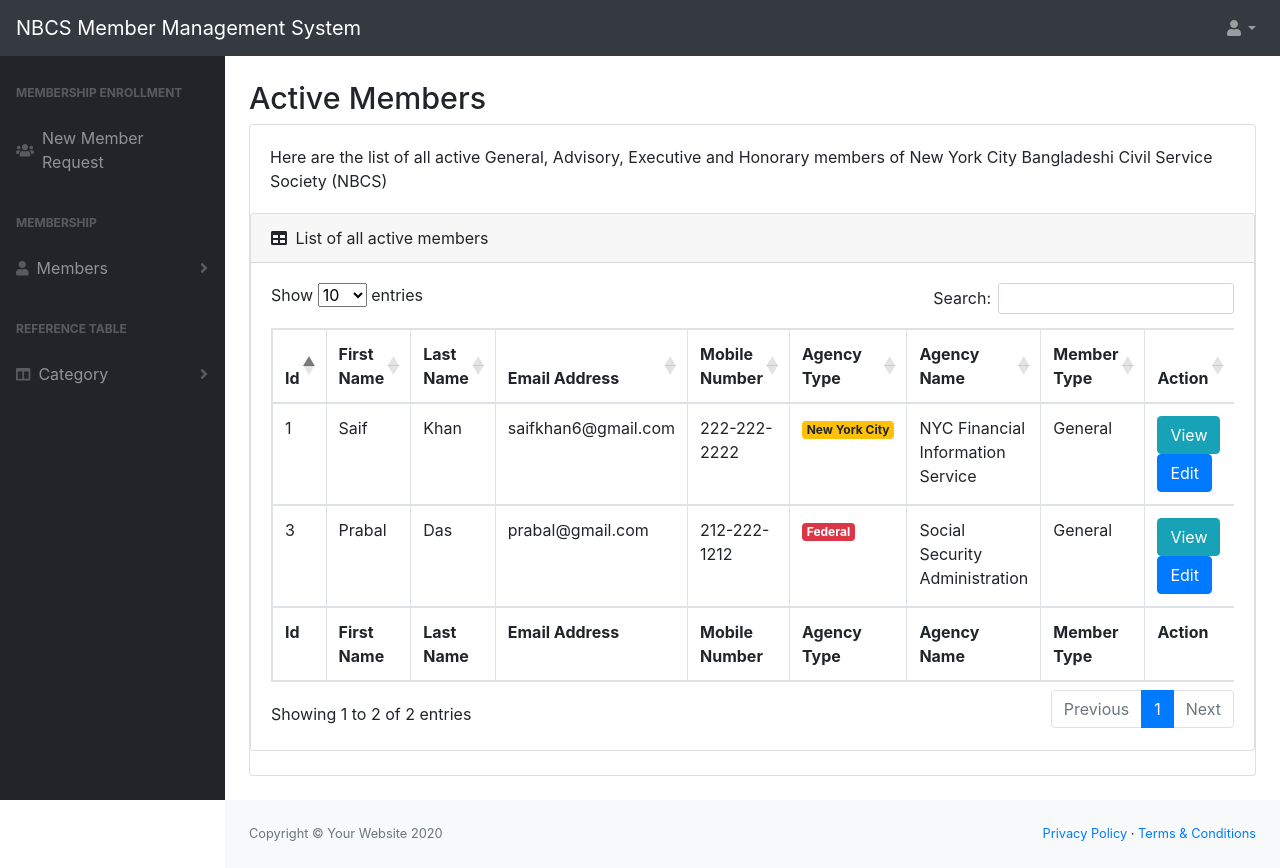
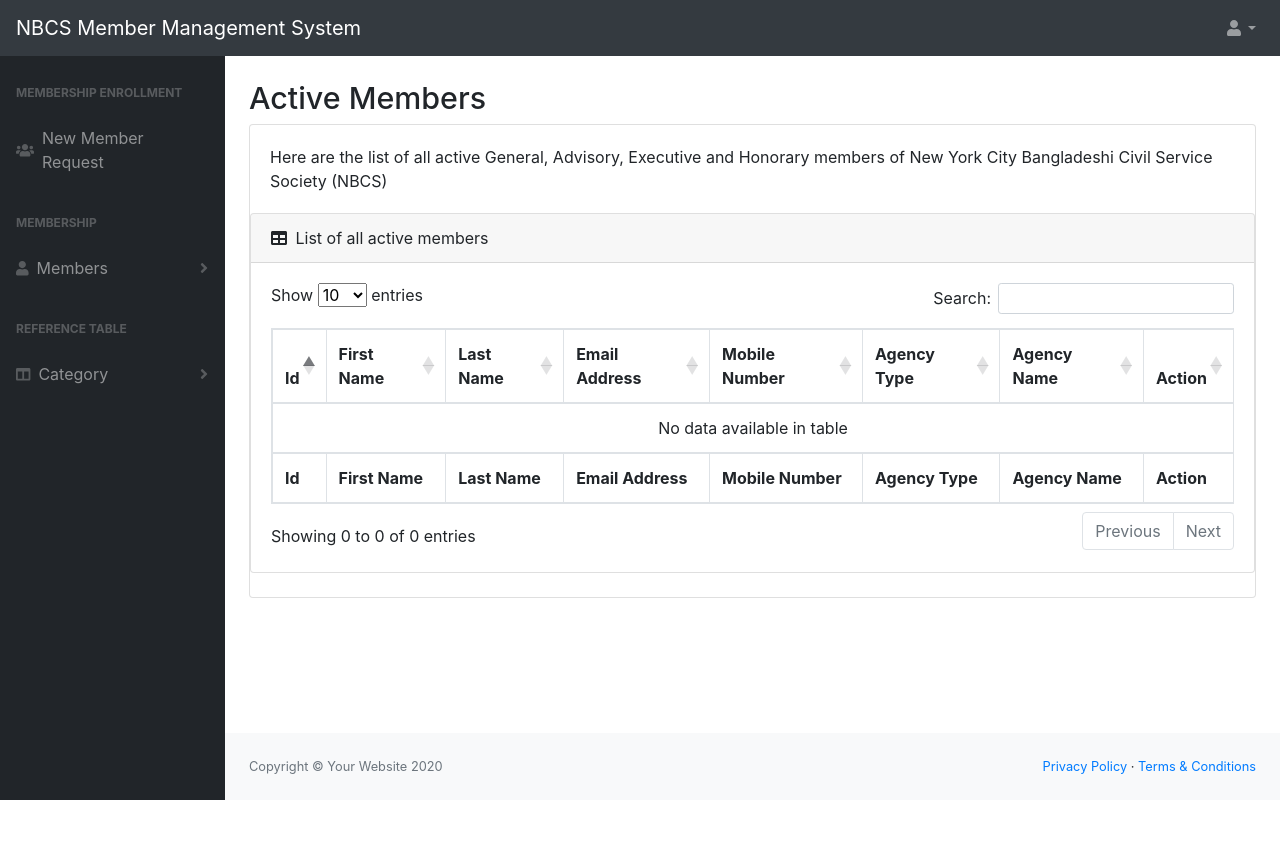
Before and after one commit to saifkhannyc/nbcsmember, a PHP site: page /nbcsmember/admin/activemembers.php in a window 1280 px wide. After the commit the page ends 800 px from the top, so only its background shows below. Run offline with PHP 8.4, Linux system fonts and the light colour scheme; data comes from the database, SQL or seed files in the repository; data that the repository does not hold is empty; some libraries are stand-ins or nearby versions.

Commit message:
Update activemembers.php

```diff
--- a/admin/activemembers.php
+++ b/admin/activemembers.php
@@ -38,7 +38,6 @@ include 'inc/header.php';
           <th>Mobile Number</th>
           <th>Agency Type</th>
           <th>Agency Name</th>
-          <th>Member Type</th>
           <th>Action</th>
          </tr>
         </thead>
@@ -51,14 +50,13 @@ include 'inc/header.php';
           <th>Mobile Number</th>
           <th>Agency Type</th>
           <th>Agency Name</th>
-          <th>Member Type</th>
           <th>Action</th>
          </tr>
         </tfoot>
         <tbody>
-         <!-- Read all Active Members -->
+         <!-- Read all Active Members in Table -->
          <?php
-          $query="SELECT member.id as ID, fname,lname, email, mnumber,agencytype.id as agencyId, agencytype,agency,jobtitle,registrationdate,memtype,memstatus FROM member LEFT JOIN agencytype on member.agencytypecode=agencytype.id LEFT JOIN memtype on member.memtypecode=memtype.id LEFT JOIN memstatus on member.memstatuscode=memstatus.id where member.memstatuscode='2' order by member.id";
+          $query="SELECT member.id as ID, fname,lname, email, mnumber,agencytype.id as agencyId, agencytype,agency,jobtitle,registrationdate,memtype,memstatus FROM member LEFT JOIN agencytype on member.agencytypecode=agencytype.id LEFT JOIN memtype on member.memtypecode=memtype.id LEFT JOIN memstatus on member.memstatuscode=memstatus.id where member.memstatuscode=3 order by member.id";
           $result11=mysqli_query($dbc,$query);
           while($row=mysqli_fetch_assoc($result11)){
             $id=$row['ID'];
@@ -95,12 +93,12 @@ include 'inc/header.php';
            <?php } ?>
           </td>
           <td><?php echo $agency;?></td>
-          <td><?php echo $memtype;?></td>
+          <!-- <td><?php echo $memtype;?></td> -->
           <td>
-           <a href="index.php?viewId=<?php echo $id; ?>" type="button" class="btn btn-info" data-toggle="modal"
-            data-target="#myModals">View</a>
-           <a href="" type="button" class="btn btn-primary" data-toggle="modal"
-            data-target="#myModal<?php echo $id; ?>">Edit</a>
+           <a href="index?viewId=<?php echo $id; ?>" type="button" class="btn btn-info" data-toggle="modal"
+            data-target="#myModals"><i class="fas fa-eye" title="View Member Details"></i></a>
+           <a href="activemembers?editId=<?php echo $id; ?>" type="button" class="btn btn-primary" data-toggle="modal"
+            data-target="#myModal<?php echo $id; ?>"><i class="fas fa-edit" title="Edit Member Data"></i></a>
           </td>
           <!-- Modal Code for Edit Active Members -->
           <!-- The Modal -->
@@ -252,15 +250,13 @@ include 'inc/header.php';
               $agency1=$_POST['agency'];
               $jobtitle1=$_POST['jobtitle'];
               echo $lname;
-              $update="UPDATE member SET fname='$fname1',lname='$lname1',email='$email1',mnumber='$mnumber1',agencytypecode='$agencytype1',memtypecode='$memtype1', memstatuscode='$memstatus11',agency='$agency',jobtitle='$jobtitle1', updatedate=Now() WHERE id='$edit_id'";
-              echo $update;
-              // // $result12=mysqli_query($dbc,$update);
-              // if($result12){
-              //   header('Location: activemembers.php');
-              //   echo $fname1;
-              // } else {
-              //   die("Update Member Error".mysqli_error($dbc));
-              // }
+              $update="UPDATE member SET fname='$fname1',lname='$lname1',email='$email1',mnumber='$mnumber1',agencytypecode='$agencytype1',memtypecode='$memtype1', memstatuscode='$memstatus11',agency='$agency1',jobtitle='$jobtitle1', updatedate=Now() WHERE id='$edit_id'";
+               $result12=mysqli_query($dbc,$update);
+               if($result12){
+              header('Location: activemembers.php');
+              } else {
+              die("Update Member Error".mysqli_error($dbc));
+               }
             }
 
 
@@ -277,7 +273,6 @@ include 'inc/header.php';
             </div>
            </div>
           </div>
-
 
 
          </tr>
```
